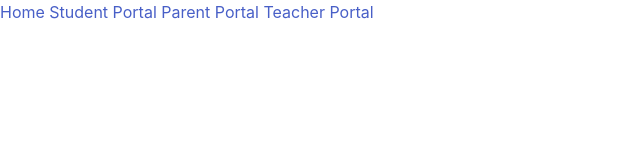
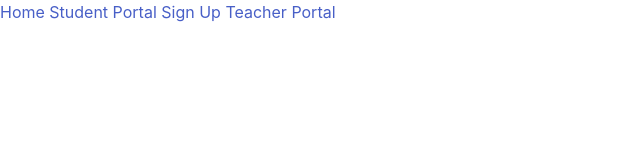
Before and after one commit to rameshtarini/math4kidz, a plain HTML site: page index.html in a window 1280 px wide. Shown: the full height of the page, 0-640 px from the left. Drawn offline with nearby package versions, Linux system fonts and the light colour scheme; a web font is replaced by a local one.

Commit message:
changed links

```diff
--- a/index.html
+++ b/index.html
@@ -12,7 +12,7 @@
 
     <a href="./index.html">Home</a>
     <a href="./student.html">Student Portal</a>
-    <a href="./parent.html">Parent Portal</a>
+    <a href="./signup.html">Sign Up</a>
     <a href="./teacher.html">Teacher Portal</a>
     </head>
     <body>
```
